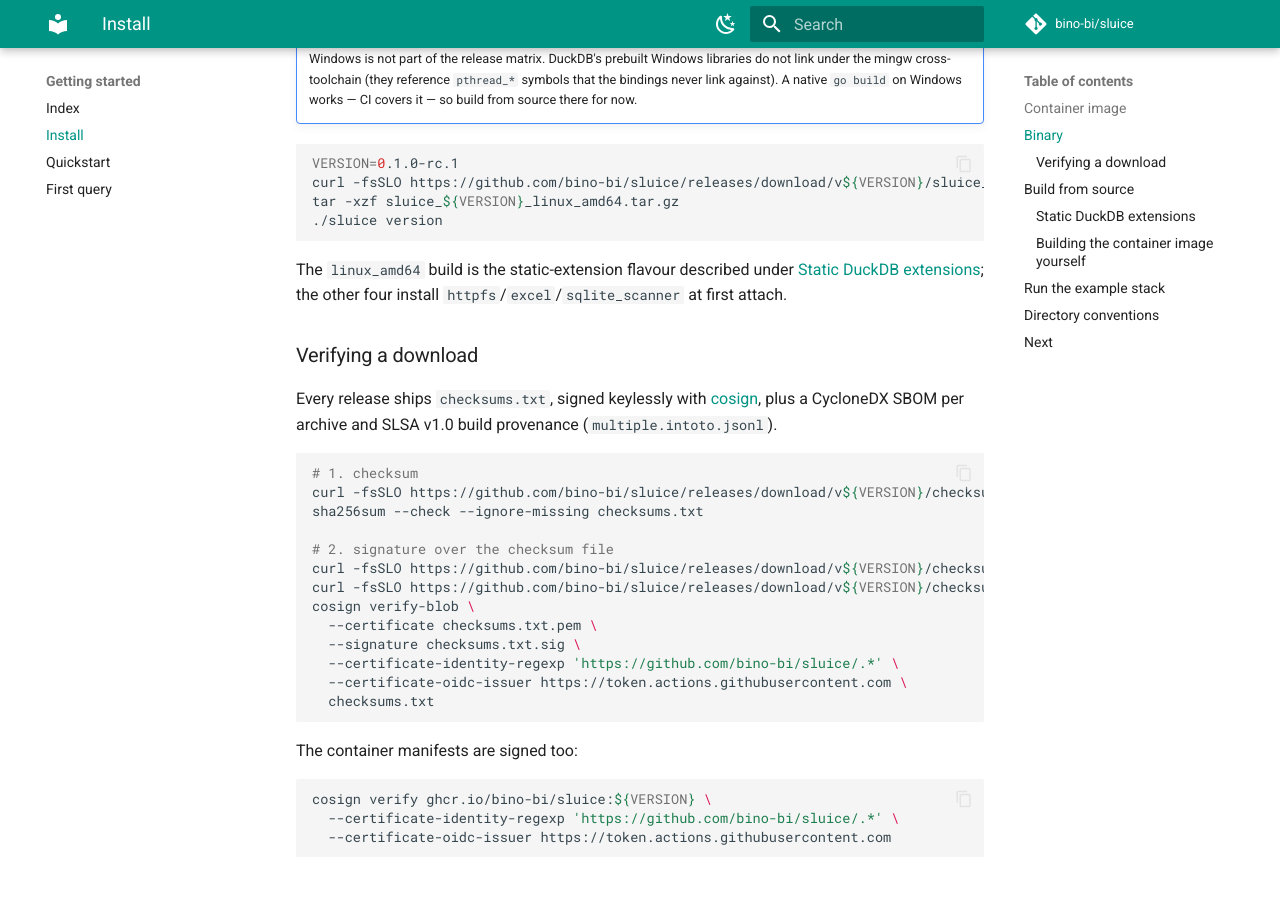
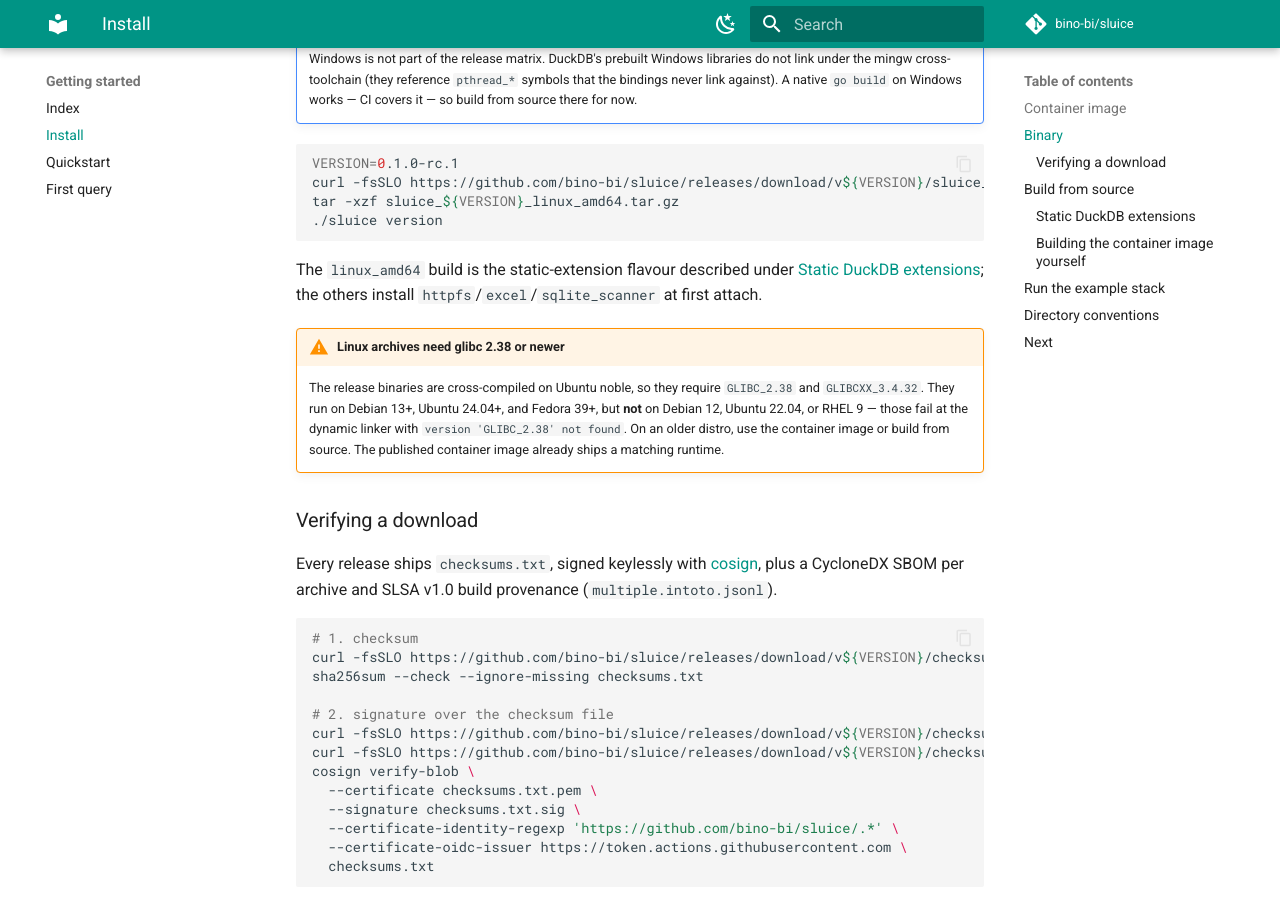
Before and after one commit to bino-bi/sluice, an MkDocs documentation site: the page built from docs/getting-started/install.md, in a window 1280 px wide and 900 px high, scrolled down 867 px. Built offline with MkDocs 1.6.1 and Material for MkDocs 9.7.7, drawn with Linux system fonts in a browser that asks for light colours; comment, search, counter and statistics services are not loaded.

Commit message:
fix(release): run released binaries on distroless cc-debian13
Every command in the published v0.1.0-rc.1 images died at the dynamic
linker:

    /usr/local/bin/sluice: /lib/aarch64-linux-gnu/libm.so.6:
    version `GLIBC_2.38' not found

goreleaser builds the release binaries inside goreleaser-cross, which is
Ubuntu noble, so they require GLIBC_2.38 and GLIBCXX_3.4.32.
Dockerfile.release ran them on distroless/cc-debian12 — bookworm, glibc
2.36 with a GCC-12 libstdc++. Both architectures were affected; amd64
missed the libstdc++ symbols as well.

Moves the release runtime to gcr.io/distroless/cc-debian13:nonroot
(trixie, glibc 2.41, GCC-14 libstdc++). Verified by extracting the
published binaries from the broken images and running them unchanged on
the new base: both print their version.

The repository root Dockerfile stays on cc-debian12 — it compiles with a
golang:1.25-bookworm builder, so its glibc floor already matches its
runtime.

Also documents the matching limitation for the standalone Linux
archives, which need glibc 2.38+ and so do not run on Debian 12, Ubuntu
22.04, or RHEL 9.

Signed-off-by: Sven Herrmann <sven.herrmann@thatscalaguy.de>

````diff
--- a/docs/getting-started/install.md
+++ b/docs/getting-started/install.md
@@ -32,7 +32,10 @@
 ./sluice version
 ```
 
-The `linux_amd64` build is the static-extension flavour described under [Static DuckDB extensions](#static-duckdb-extensions); the other four install `httpfs`/`excel`/`sqlite_scanner` at first attach.
+The `linux_amd64` build is the static-extension flavour described under [Static DuckDB extensions](#static-duckdb-extensions); the others install `httpfs`/`excel`/`sqlite_scanner` at first attach.
+
+!!! warning "Linux archives need glibc 2.38 or newer"
+    The release binaries are cross-compiled on Ubuntu noble, so they require `GLIBC_2.38` and `GLIBCXX_3.4.32`. They run on Debian 13+, Ubuntu 24.04+, and Fedora 39+, but **not** on Debian 12, Ubuntu 22.04, or RHEL 9 — those fail at the dynamic linker with `version 'GLIBC_2.38' not found`. On an older distro, use the container image or build from source. The published container image already ships a matching runtime.
 
 ### Verifying a download
 
````
Also changed, not shown: CHANGELOG.md (+5 -0 lines), docs/operations/deployment.md (+1 -1 lines), 1 other file.
